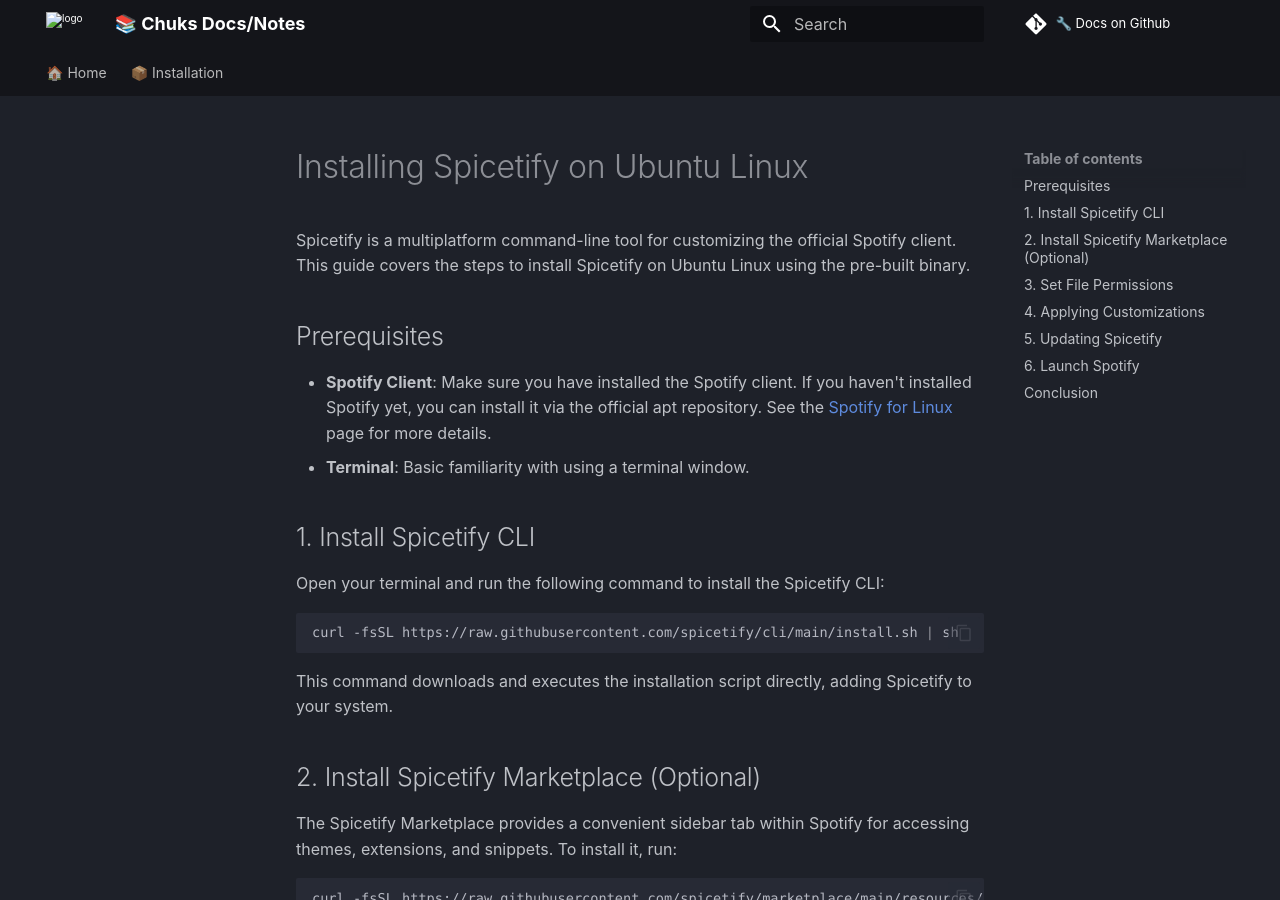
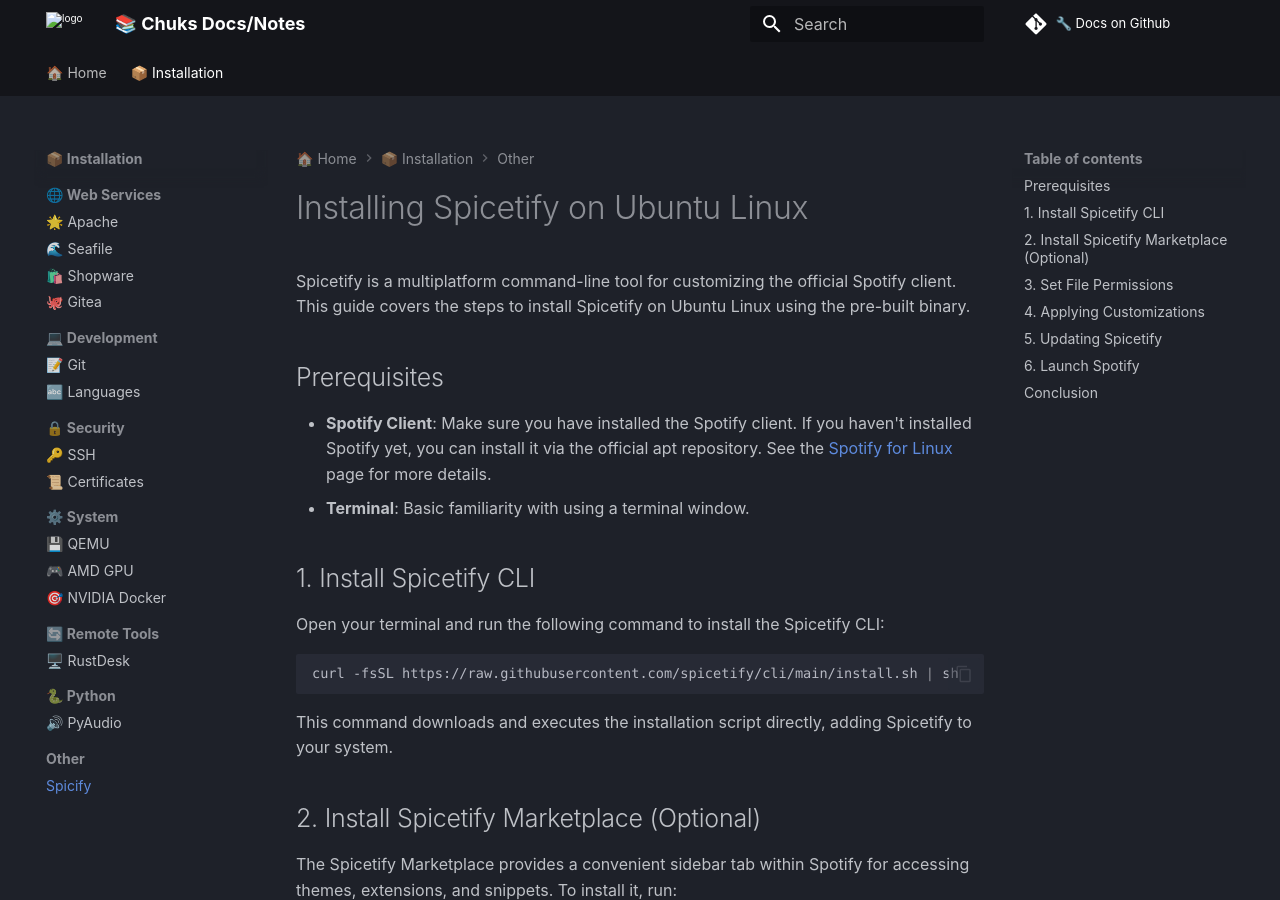
Before and after one commit to chukfinley/docs.chukfinley.github.io, an MkDocs documentation site: the page built from docs/Installation/spicetify.md, in a window 1280 px wide and 900 px high. Built offline with MkDocs 1.6.1 and Material for MkDocs 9.7.7, drawn with Linux system fonts in a browser that asks for light colours; comment, search, counter and statistics services are not loaded.

Commit message:
Update mkdocs.yml

```diff
--- a/mkdocs.yml
+++ b/mkdocs.yml
@@ -85,3 +85,5 @@
           - 🖥️ RustDesk: Installation/rustdesk.md
       - 🐍 Python:
           - 🔊 PyAudio: Installation/python/pyaudio.md
+      - Other:
+          - Spicify: Installation/spicetify.md
```
